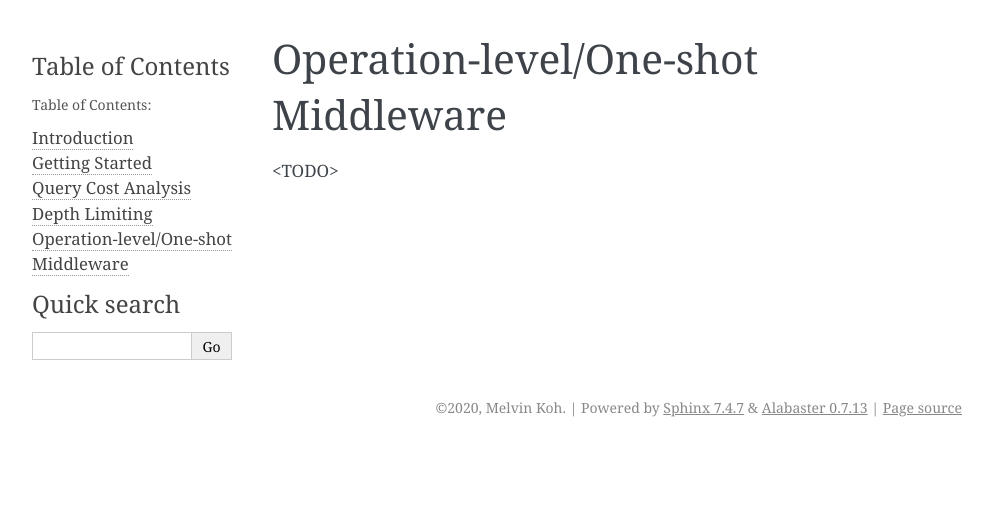
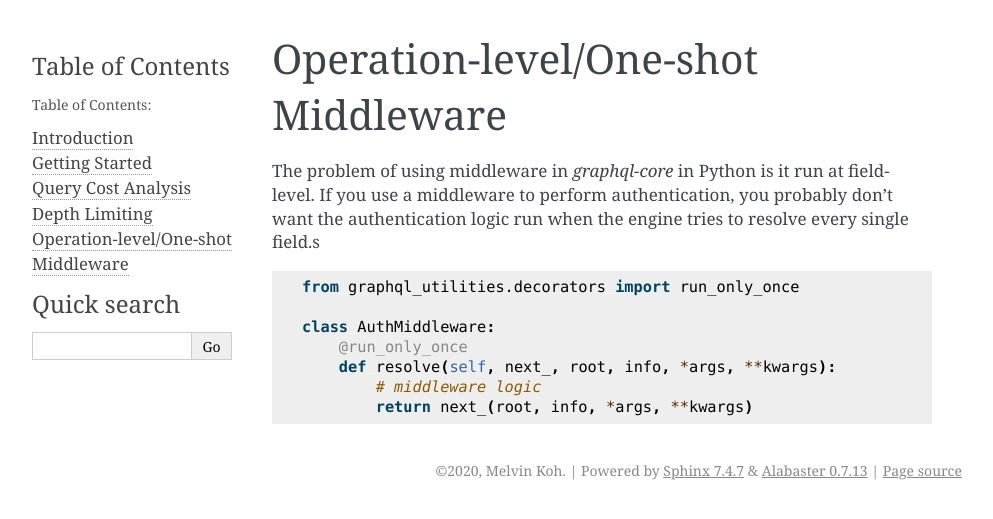
Before and after one commit to melvinkcx/graphql-utilities, a Sphinx documentation site: the page built from docs/oneshot_middleware.rst, in a window 1280 px wide. Shown: the top 519 px of the page, without its empty margins (148-1141 px from the left). Built offline with Sphinx 7.4.7, drawn with Linux system fonts in a browser that asks for light colours.

Commit message:
updated docs

```diff
--- a/docs/oneshot_middleware.rst
+++ b/docs/oneshot_middleware.rst
@@ -3,4 +3,16 @@
 Operation-level/One-shot Middleware
 ====================================
 
-<TODO>
+The problem of using middleware in `graphql-core` in Python is it run at field-level.
+If you use a middleware to perform authentication,
+you probably don't want the authentication logic run when the engine tries to resolve every single field.s
+
+.. code-block:: python
+
+    from graphql_utilities.decorators import run_only_once
+
+    class AuthMiddleware:
+        @run_only_once
+        def resolve(self, next_, root, info, *args, **kwargs):
+            # middleware logic
+            return next_(root, info, *args, **kwargs)
```
Also changed, not shown: README.md (+8 -12 lines).
